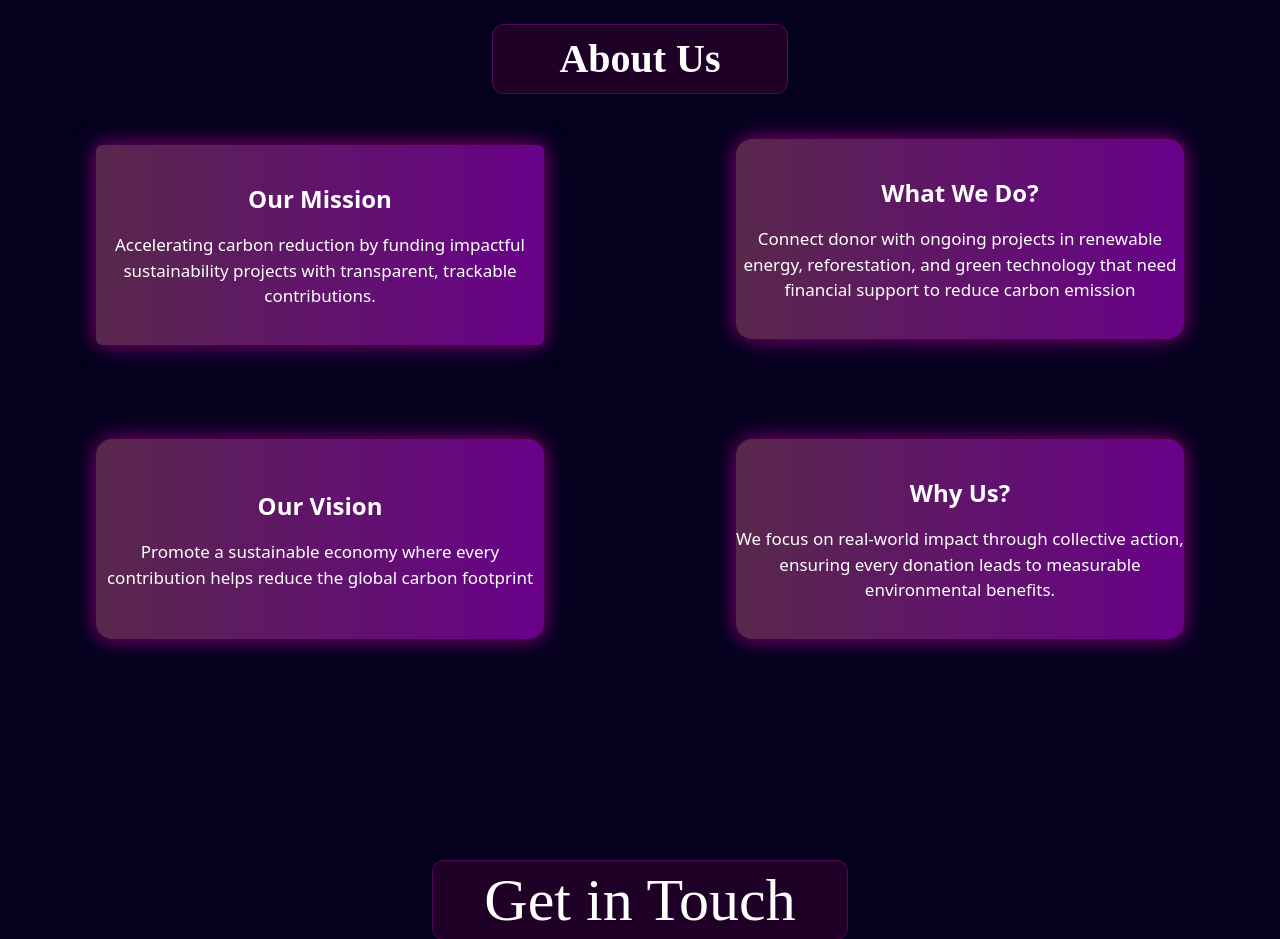
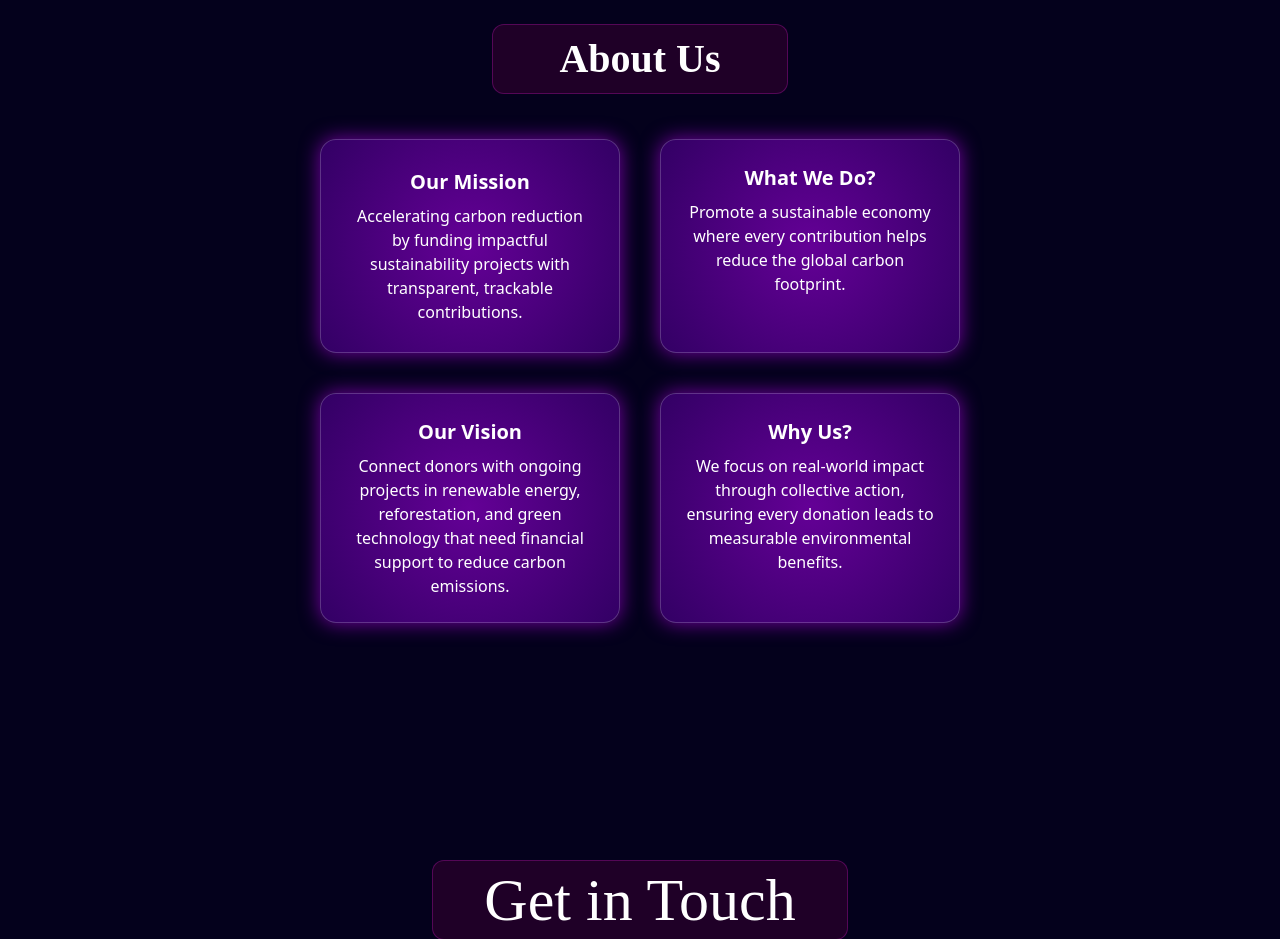
Before and after one commit to MuKulsoop/Carbonexis, a React (Vite) app: page / in a window 1280 px wide. Shown: the part 4120-5059 px from the top of the page. Built offline with nearby package versions, Linux system fonts and the light colour scheme; no server answers.

Commit message:
About Section modified

```diff
--- a/src/Components/AboutUs.css
+++ b/src/Components/AboutUs.css
@@ -1,10 +1,13 @@
 .AboutUs{
 height: 100vh;
 }
-.ContainerOfAboutUs
+
+.AboutUsFlex
 {
     display: flex;
-    flex-direction: column;
+    align-items: center;
+    justify-content: space-evenly;
+   /* flex-wrap:inherit; */
 
 }
 .Heading-AboutUs
@@ -40,120 +43,62 @@ height: 100vh;
 }
 .Mission
 {
-    display: flex;
-    justify-content: center;
-    align-items: center;
-    flex-direction: column;
-    text-align: center;
-min-height: 145px;
-    width: 56vh;
-    color: white;
-float: right;
-height: 25vh;
-text-align: center;
-border-radius: 6px;
-background-image:
-linear-gradient(90deg, #aa4d7a82, #d400ff7b);
+border: 1px solid rgba(255, 255, 255, 0.2);
+background: radial-gradient(circle, rgba(100,0,150,1) 0%, rgba(50,0,100,1) 100%);
 background-origin: border-box;
-background-clip: content-box, border-box;
-box-shadow: 0 0 15px rgba(255, 0, 123, 0.349), 0 0 30px rgba(212, 0, 255, 0.333);
+box-shadow: 0 0 20px rgba(192, 0, 255, 0.6);
 color: white;
 }
 
-.Heading-M
+.WhatWeDo
+{
+    border: 1px solid rgba(255, 255, 255, 0.2);
+background: radial-gradient(circle, rgba(100,0,150,1) 0%, rgba(50,0,100,1) 100%);
+background-origin: border-box;
+box-shadow: 0 0 20px rgba(192, 0, 255, 0.6);
+color: white;
+}
+
+.OurVision
+{ border: 1px solid rgba(255, 255, 255, 0.2);
+    background: radial-gradient(circle, rgba(100,0,150,1) 0%, rgba(50,0,100,1) 100%);
+    background-origin: border-box;
+    box-shadow: 0 0 20px rgba(192, 0, 255, 0.6);
+    color: white;
+}
+
+.WhyUs
+{ border: 1px solid rgba(255, 255, 255, 0.2);
+    background: radial-gradient(circle, rgba(100,0,150,1) 0%, rgba(50,0,100,1) 100%);
+    background-origin: border-box;
+    box-shadow: 0 0 20px rgba(192, 0, 255, 0.6);
+    color: white;
+}
+
+/*
+.WhyUs-H
 {
     display: flex;
     align-items: center;
     justify-content: center;
     /* padding:1.65rem; */
-    font-size: 1.5rem;
-    margin-bottom: 15px;
+    /* font-size: 1.5rem;
+     margin-bottom: 15px;
     font-weight: bold;
 }
-.DescriptionOfMission
+.DescriptionOfWhyUs
 {
     font-size: 17px;
     line-height: 1.5em;
-    display: flex;
-    justify-content: center;
-    align-items: center;
-    text-align: center;
 }
 
-.WhatWeDo
-{display: flex;
-    justify-content: center;
-    align-items: center;
-    flex-direction: column;
-    text-align: center;
-    height: 25vh;
-    width: 56vh;
-    color: white;
-float: right;
-margin-bottom: 12px;
-text-align: center;
-border-radius: 16px;
-background-image:
-linear-gradient(90deg, #aa4d7a82, #d400ff7b);
-background-origin: border-box;
-background-clip: content-box, border-box;
-box-shadow: 0 0 15px rgba(255, 0, 123, 0.349), 0 0 30px rgba(212, 0, 255, 0.333);
-color: white;
-}
-.Heading-WWD
-{
-    display: flex;
-    align-items: center;
-    justify-content: center;
-    /* padding:1.65rem; */
-    font-size: 1.5rem;
-    margin-bottom: 15px;
-    font-weight: bold;
-}
-.DescriptionOfWWD
-{
-    font-size: 17px;
-  line-height: 1.5em;
-}
-
-
-.Container-R2
-{
-    display: flex;
-    justify-content: space-around;
-    align-items: center;
-    /* flex-wrap: wrap;
-    gap:20px; */
-    flex-direction: row;
-    /* margin-bottom: 20px */
-}
-.OurVision
-{display: flex;
-    justify-content: center;
-    align-items: center;
-    flex-direction: column;
-    text-align: center;
-    height: 25vh;
-    width: 56vh;
-    color: white;
-float: right;
-margin-bottom: 12px;
-text-align: center;
-border-radius: 16px;
-background-image:
-linear-gradient(90deg, #aa4d7a82, #d400ff7b);
-background-origin: border-box;
-background-clip: content-box, border-box;
-box-shadow: 0 0 15px rgba(255, 0, 123, 0.349), 0 0 30px rgba(212, 0, 255, 0.333);
-color: white;
-}
 .OurVision-H
 {
     display: flex;
     align-items: center;
-    justify-content: center;
+    justify-content: center; */
     /* padding:1.65rem; */
-    font-size: 1.5rem;
+    /* font-size: 1.5rem;
     margin-bottom: 15px;
     font-weight: bold;
 }
@@ -164,40 +109,42 @@ color: white;
 }
 
 
-.WhyUs
-{display: flex;
-    justify-content: center;
-    align-items: center;
-    flex-direction: column;
-    text-align: center;
-    height: 25vh;
-    width: 56vh;
-    color: white;
-float: right;
-margin-bottom: 12px;
-text-align: center;
-border-radius: 16px;
-background-image:
-linear-gradient(90deg, #aa4d7a82, #d400ff7b);
-background-origin: border-box;
-background-clip: content-box, border-box;
-box-shadow: 0 0 15px rgba(255, 0, 123, 0.349), 0 0 30px rgba(212, 0, 255, 0.333);
-color: white;
-}
 
 
-.WhyUs-H
+.Heading-WWD
+{
+    display: flex;
+    align-items: center;
+    justify-content: center; */
+    /* padding:1.65rem; */
+    /* font-size: 1.5rem;
+    margin-bottom: 15px;
+    font-weight: bold;
+}
+.DescriptionOfWWD
+{
+    font-size: 17px;
+  line-height: 1.5em;
+} */
+
+
+
+/* .Heading-M
 {
     display: flex;
     align-items: center;
     justify-content: center;
     /* padding:1.65rem; */
-    font-size: 1.5rem;
-     margin-bottom: 15px;
+    /* font-size: 1.5rem;
+    margin-bottom: 15px;
     font-weight: bold;
-}
-.DescriptionOfWhyUs
+} */
+/* .DescriptionOfMission
 {
     font-size: 17px;
     line-height: 1.5em;
-}
+    display: flex;
+    justify-content: center;
+    align-items: center;
+    text-align: center;
+}  */
--- a/src/Components/AboutUs.jsx
+++ b/src/Components/AboutUs.jsx
@@ -8,7 +8,7 @@ export default function AboutUs() {
         <div className="Heading-AboutUs text-3xl bg-gradient-to-b from-#E50AA7 to-#FF17BD00 w-[37vh] m-auto rounded-lg p-4 text-white text-center mt-5">
           <h3>About Us</h3>
         </div>
-        <div className="ContainerOfAboutUs">
+        {/* <div className="ContainerOfAboutUs">
           <div className="Container-R1">
             <div className="Mission">
               <h2 className="Heading-M">Our Mission</h2>
@@ -46,6 +46,52 @@ export default function AboutUs() {
               </p>
             </div>
           </div>
+        </div> */}
+
+        <div class="AboutUsFlex ">
+          <div class=" grid grid-cols-1 md:grid-cols-2 gap-10 w-3/6 text-center ">
+            {/* <!-- Card 1 --> */}
+            <div class="Mission rounded-2xl p-7 shadow-xl">
+              <h2 class="text-xl font-semibold text-white ">Our Mission</h2>
+              <p class="text-white mt-2">
+                Accelerating carbon reduction by funding impactful
+                sustainability projects with transparent, trackable
+                contributions.
+              </p>
+            </div>
+
+            {/* <!-- Card 2 --> */}
+            <div class="WhatWeDo rounded-2xl p-6 shadow-xl">
+              <h2 class="text-xl font-semibold text-white  ">
+                What We Do?
+              </h2>
+              <p class="text-white mt-2">
+              Promote a sustainable economy where every contribution helps
+              reduce the global carbon footprint.
+
+              </p>
+            </div>
+
+            {/* <!-- Card 3 --> */}
+            <div class="OurVision rounded-2xl p-6 shadow-xl">
+              <h2 class="text-xl font-semibold text-white ">Our Vision</h2>
+              <p class="text-white mt-2">
+              Connect donors with ongoing projects in renewable energy,
+                reforestation, and green technology that need financial support
+                to reduce carbon emissions.
+              </p>
+            </div>
+
+            {/* <!-- Card 4 --> */}
+            <div class="WhyUs rounded-2xl p-6 shadow-xl">
+              <h2 class="text-xl font-semibold text-white ">Why Us?</h2>
+              <p class="text-white mt-2">
+                We focus on real-world impact through collective action,
+                ensuring every donation leads to measurable environmental
+                benefits.
+              </p>
+            </div>
+          </div>
         </div>
       </div>
       {/* */}
--- a/src/Components/BlockChain.jsx
+++ b/src/Components/BlockChain.jsx
@@ -12,6 +12,7 @@ return(
 
 
 
+
     </>
 
 );
```
